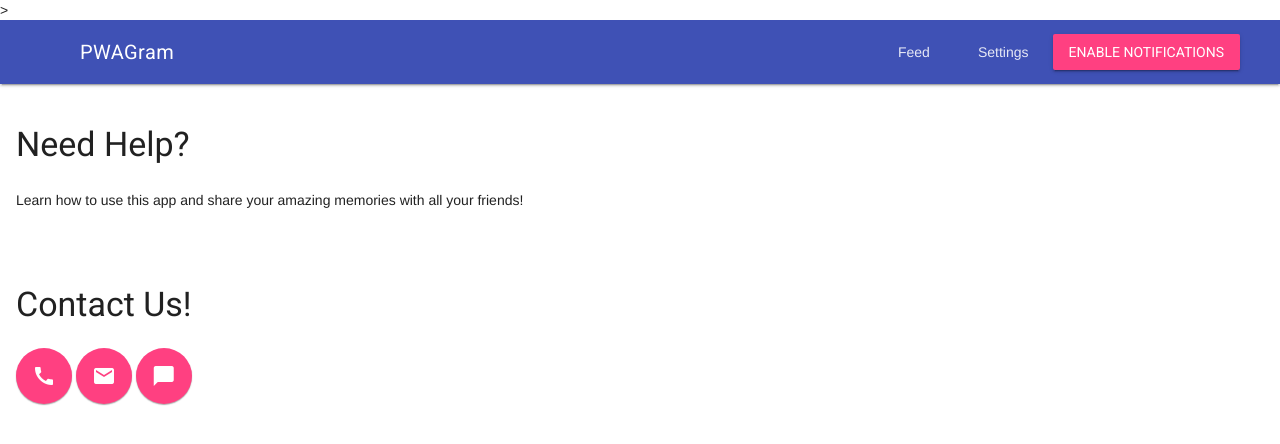
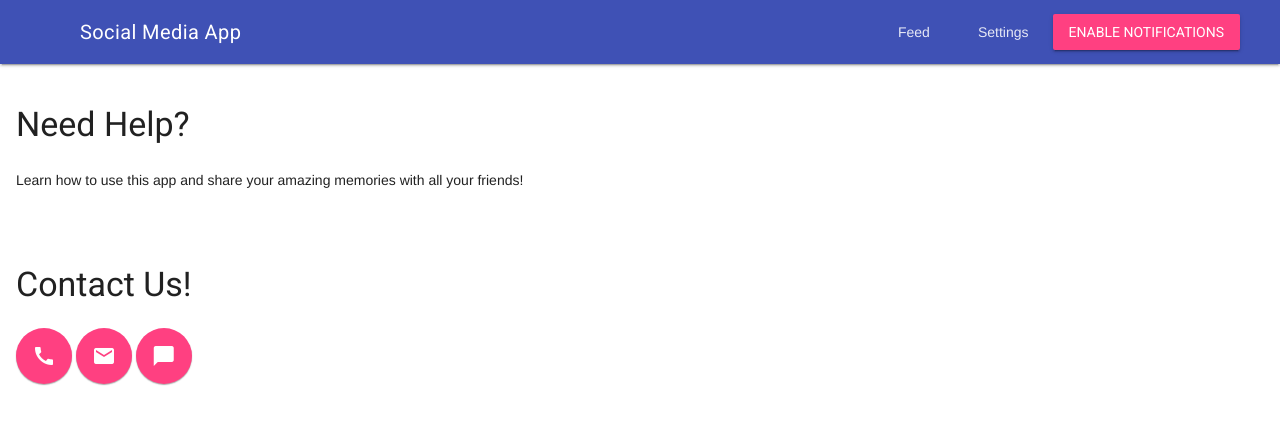
Before and after one commit to gdfreitas/pwa-sandbox, a website: page social-media-app/public/help/index.html in a window 1280 px wide. Drawn offline with nearby package versions, Linux system fonts and the light colour scheme.

Commit message:
update docs add topics about service workers; update project files;

```diff
--- a/social-media-app/public/help/index.html
+++ b/social-media-app/public/help/index.html
@@ -30,7 +30,7 @@
 
     <link rel="stylesheet" href="https://fonts.googleapis.com/css?family=Roboto:400,700">
     <link rel="stylesheet" href="https://fonts.googleapis.com/icon?family=Material+Icons">
-    <link rel="stylesheet" href="https://cdnjs.cloudflare.com/ajax/libs/material-design-lite/1.3.0/material.indigo-pink.min.css">>
+    <link rel="stylesheet" href="https://cdnjs.cloudflare.com/ajax/libs/material-design-lite/1.3.0/material.indigo-pink.min.css">
 
     <link rel="manifest" href="/manifest.json">
 
@@ -43,7 +43,7 @@
         <header class="mdl-layout__header">
           <div class="mdl-layout__header-row">
             <!-- Title -->
-            <span class="mdl-layout-title">PWAGram</span>
+            <span class="mdl-layout-title">Social Media App</span>
             <!-- Add spacer, to align navigation to the right -->
             <div class="mdl-layout-spacer"></div>
             <!-- Navigation. We hide it in small screens. -->
--- a/social-media-app/public/sw.js
+++ b/social-media-app/public/sw.js
@@ -3,11 +3,11 @@ self.addEventListener('install', function (event) {
 })
 
 self.addEventListener('activate', function (event) {
-  console.log('[Service Worker] Activating Service Worker...', event)
+  console.log('[Service Worker] Activating Service Worker.s..', event)
   return self.clients.claim();
 })
 
 self.addEventListener('fetch', function (event) {
-  // console.log('[Service Worker] Fetching something...', event);
+  console.log('[Service Worker] Intercepting request for something...', event);
   event.respondWith(fetch(event.request));
 })
```
Also changed, not shown: README.md, docs/service_worker_events.png (added), docs/service_worker_lifecycle.png (added).
